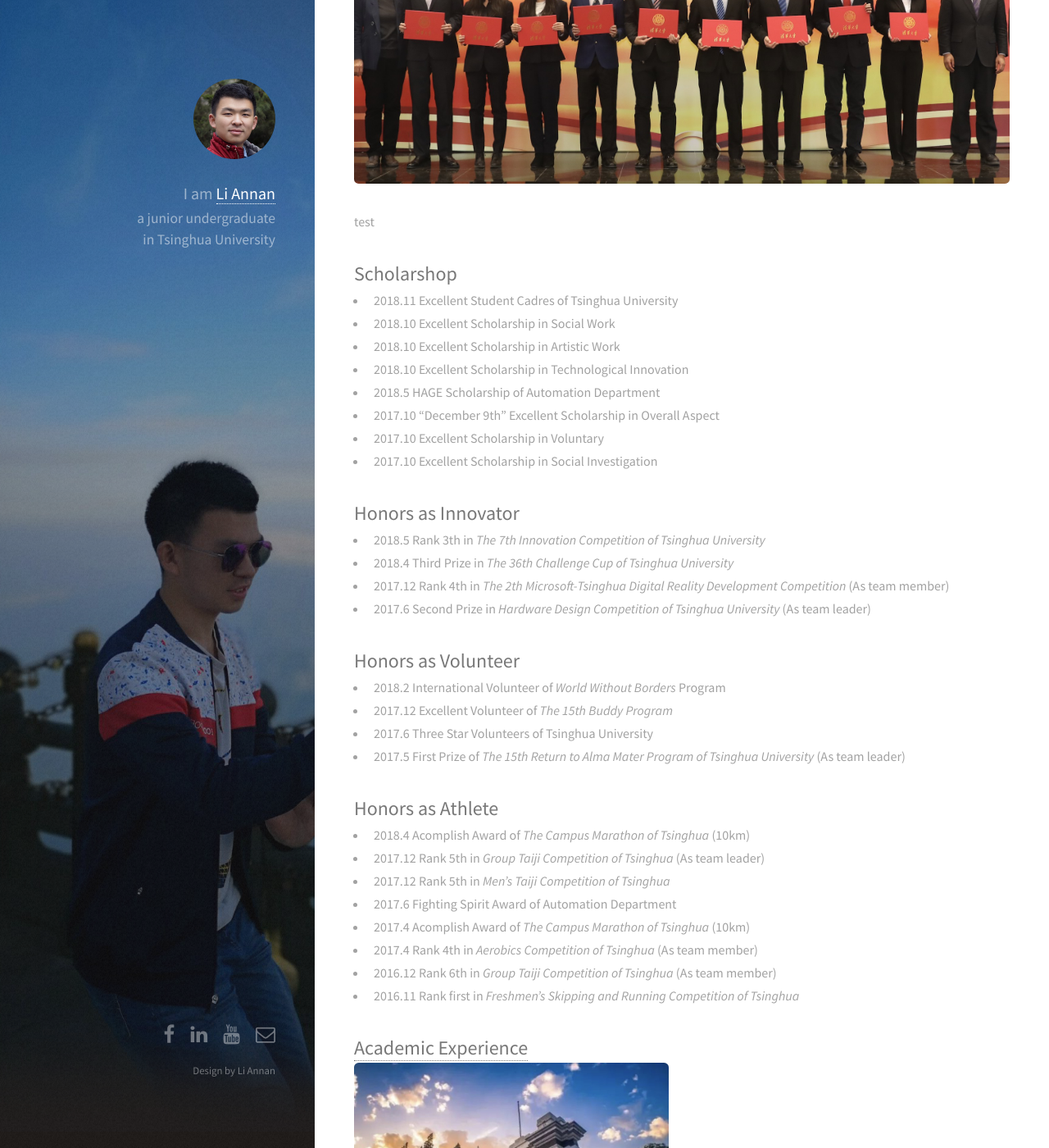
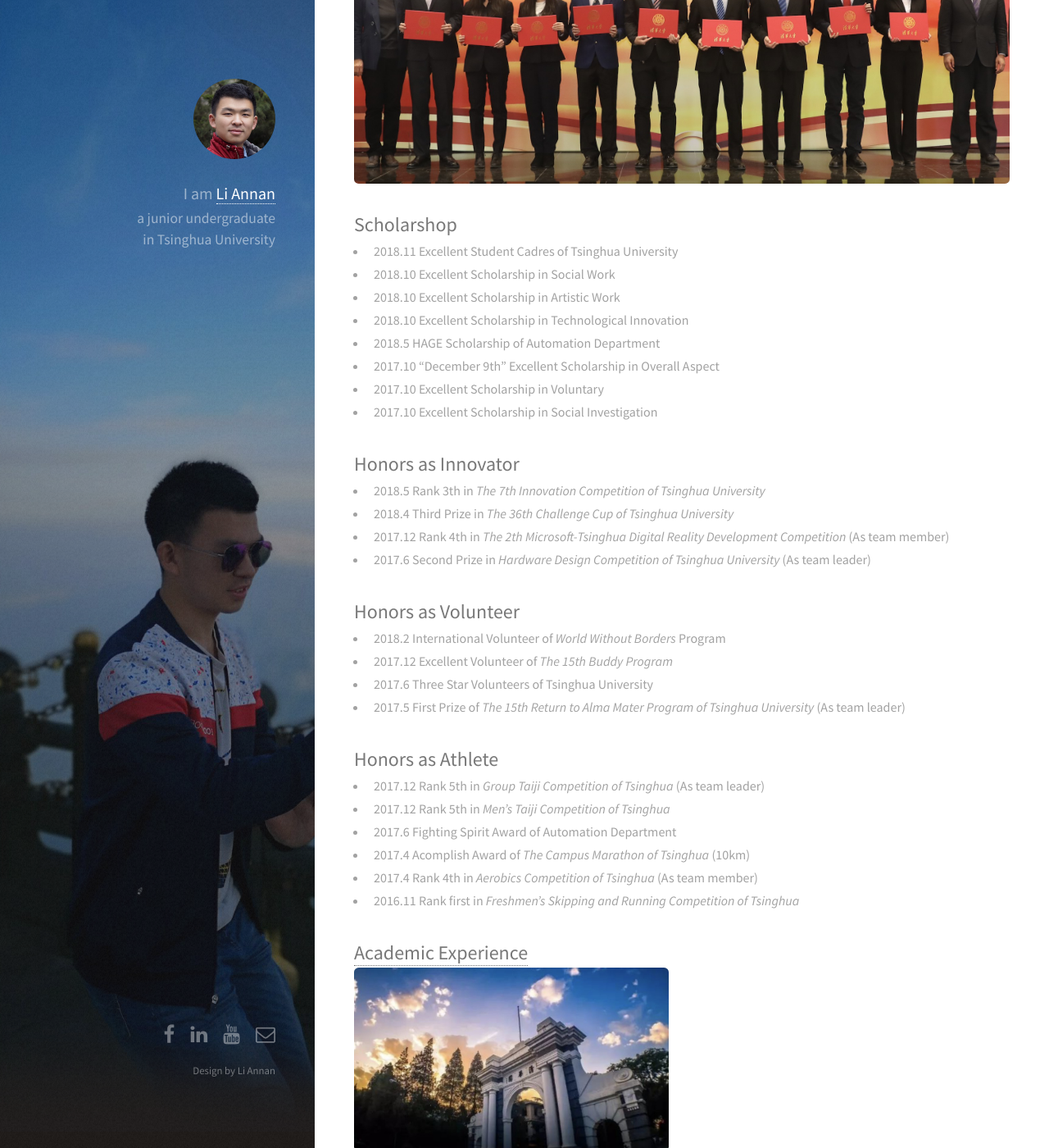
Before and after one commit to lian16thu/lian16thu.github.io, a Jekyll site: the page built from _posts/2018-12-08-3-Honor.markdown, in a window 1280 px wide and 1400 px high, scrolled down 406 px. Shown: the whole window at 82% size. Built offline with Jekyll 4.4.1, drawn with Linux system fonts in a browser that asks for light colours; nearby versions of some CDN libraries.

```diff
--- a/_posts/2018-12-08-1-Life.markdown
+++ b/_posts/2018-12-08-1-Life.markdown
@@ -42,11 +42,11 @@ Orginizing *Freshman's Dance Party*.
 
 <img src="/images/fulls/hackthon3.jpg" class="fit image">
 
-May, 2018, *JUNCTIONxTsinghua*, Beijing
+May, 2018, *JUNCTIONxTsinghua*, Beijing, China
 
 <img src="/images/fulls/hackthon4.jpg" class="fit image">
 
- August, 2018, ,*TechX Hackthon*, Shanghai
+August, 2018, *TechX Hackthon*, Shanghai, China
 
 ## With My Love
 
--- a/_posts/2018-12-08-3-Honor.markdown
+++ b/_posts/2018-12-08-3-Honor.markdown
@@ -4,7 +4,6 @@ title: Honors
 ---
 
 <img src="/images/fulls/honors2.jpg" class="fit image">
-test
 ## Scholarshop
 
 * 2018.11 Excellent Student Cadres of Tsinghua University
@@ -32,11 +31,9 @@ test
 
 ## Honors as Athlete
 
-* 2018.4   Acomplish Award of *The Campus Marathon of Tsinghua* (10km)
 * 2017.12 Rank 5th in *Group Taiji Competition of Tsinghua* (As team leader)
 * 2017.12 Rank 5th in *Men's Taiji Competition of Tsinghua*
 * 2017.6   Fighting Spirit Award of Automation Department
 * 2017.4   Acomplish Award of *The Campus Marathon of Tsinghua* (10km)
 * 2017.4   Rank 4th in *Aerobics Competition of Tsinghua* (As team member)
-* 2016.12 Rank 6th in *Group Taiji Competition of Tsinghua* (As team member)
 * 2016.11 Rank first in *Freshmen's Skipping and Running Competition of Tsinghua*
```
